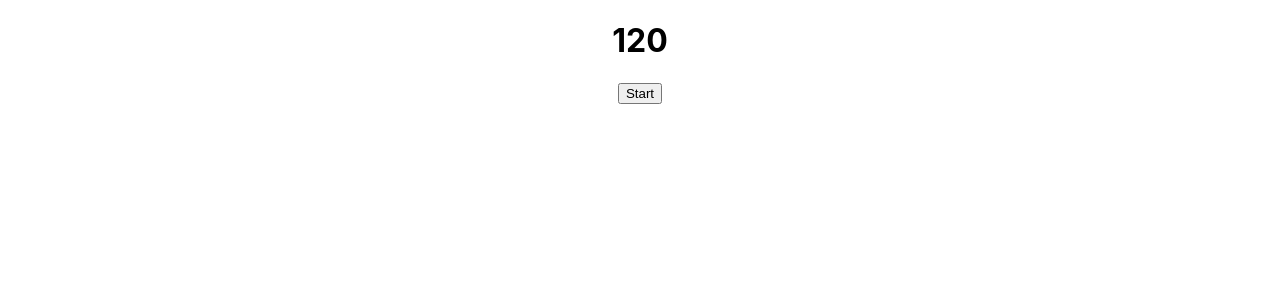
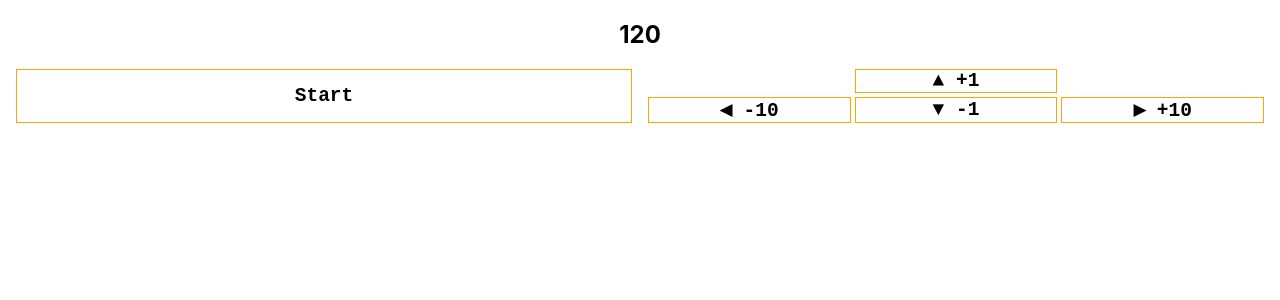
Before and after one commit to doppler/metronome, a React (Create React App) app: page / in a window 1280 px wide. Shown: the top 300 px of the page. Built offline with nearby package versions, Linux system fonts and the light colour scheme.

Commit message:
add buttons

```diff
--- a/src/App.css
+++ b/src/App.css
@@ -1,38 +1,28 @@
 .App {
   text-align: center;
+  margin: 1em;
 }
 
-.App-logo {
-  height: 40vmin;
-  pointer-events: none;
+.controls-container {
+  display: grid;
+  grid-template-columns: 1fr 1fr;
+  grid-column-gap: 1em;
+  justify-content: center;
 }
-
-@media (prefers-reduced-motion: no-preference) {
-  .App-logo {
-    animation: App-logo-spin infinite 20s linear;
-  }
+.right-side {
+  display: grid;
+  grid-template-columns: 1fr 1fr 1fr;
+  grid-gap: 0.25em;
 }
-
-.App-header {
-  background-color: #282c34;
-  min-height: 100vh;
+.button {
+  font-family: monospace;
+  font-weight: bold;
+  font-size: 1.5em;
+  border: 1px solid orange;
   display: flex;
-  flex-direction: column;
   align-items: center;
   justify-content: center;
-  font-size: calc(10px + 2vmin);
-  color: white;
 }
-
-.App-link {
-  color: #61dafb;
+.button:hover {
+  cursor: pointer;
 }
-
-@keyframes App-logo-spin {
-  from {
-    transform: rotate(0deg);
-  }
-  to {
-    transform: rotate(360deg);
-  }
-}
--- a/src/App.js
+++ b/src/App.js
@@ -55,10 +55,44 @@ function App() {
 
   return (
     <div className='App'>
-      <div>
+      <section>
         <h1>{bpm}</h1>
-        <button onClick={togglePlay}>{isPlaying ? 'Stop' : 'Start'}</button>
-      </div>
+      </section>
+      <section>
+        <div className='controls-container'>
+          <div className='left-side spacebar button' onClick={togglePlay}>
+            {isPlaying ? 'Stop' : 'Start'}
+          </div>
+          <div className='right-side'>
+            <div className='blank'></div>
+            <div
+              onClick={() => handleKeyPress({ key: 'ArrowUp' })}
+              className='arrow-key button ArrowUp'
+            >
+              {'\u25B2'} +1
+            </div>
+            <div className='blank'></div>
+            <div
+              onClick={() => handleKeyPress({ key: 'ArrowLeft' })}
+              className='arrow-key button ArrowLeft'
+            >
+              {`\u25C0`} -10
+            </div>
+            <div
+              onClick={() => handleKeyPress({ key: 'ArrowDown' })}
+              className='arrow-key button ArrowDown'
+            >
+              {'\u25BC'} -1
+            </div>
+            <div
+              onClick={() => handleKeyPress({ key: 'ArrowRight' })}
+              className='arrow-key button ArrowRight'
+            >
+              {'\u25B6'} +10
+            </div>
+          </div>
+        </div>
+      </section>
     </div>
   );
 }
```
